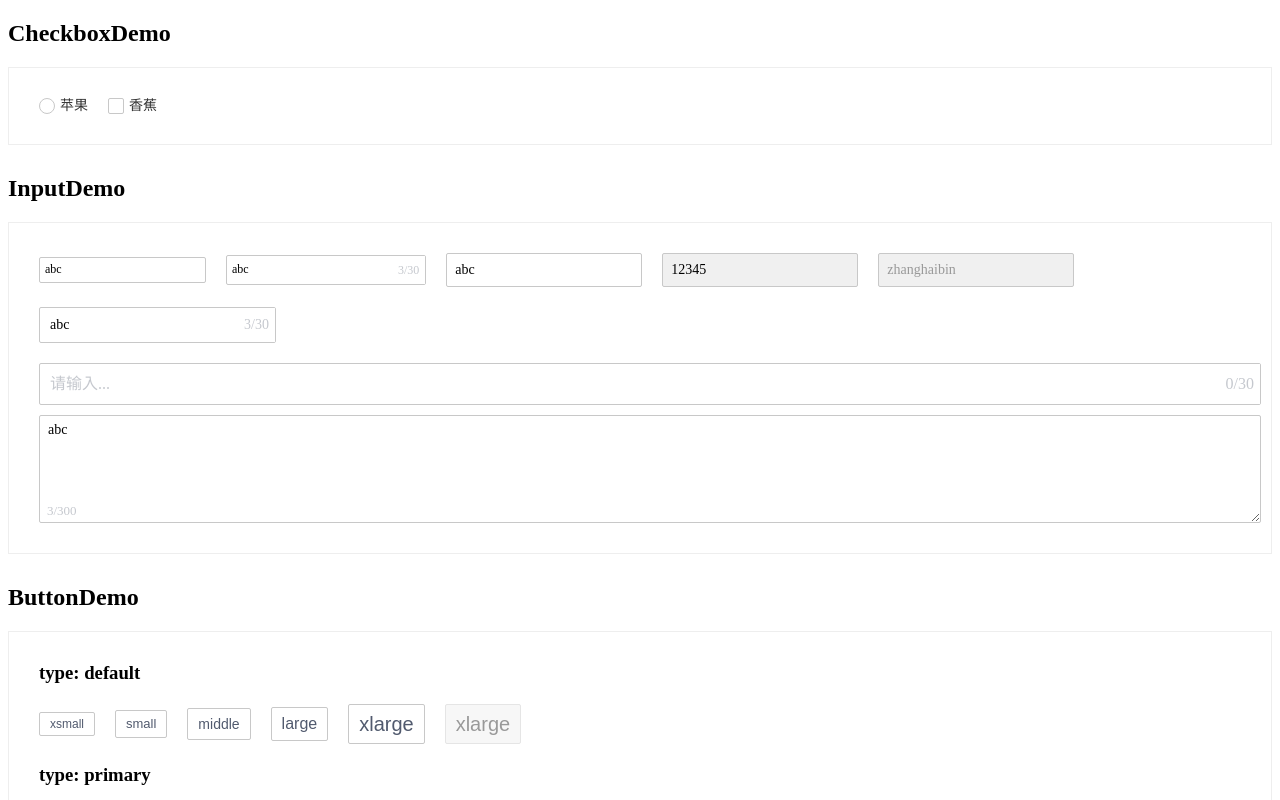
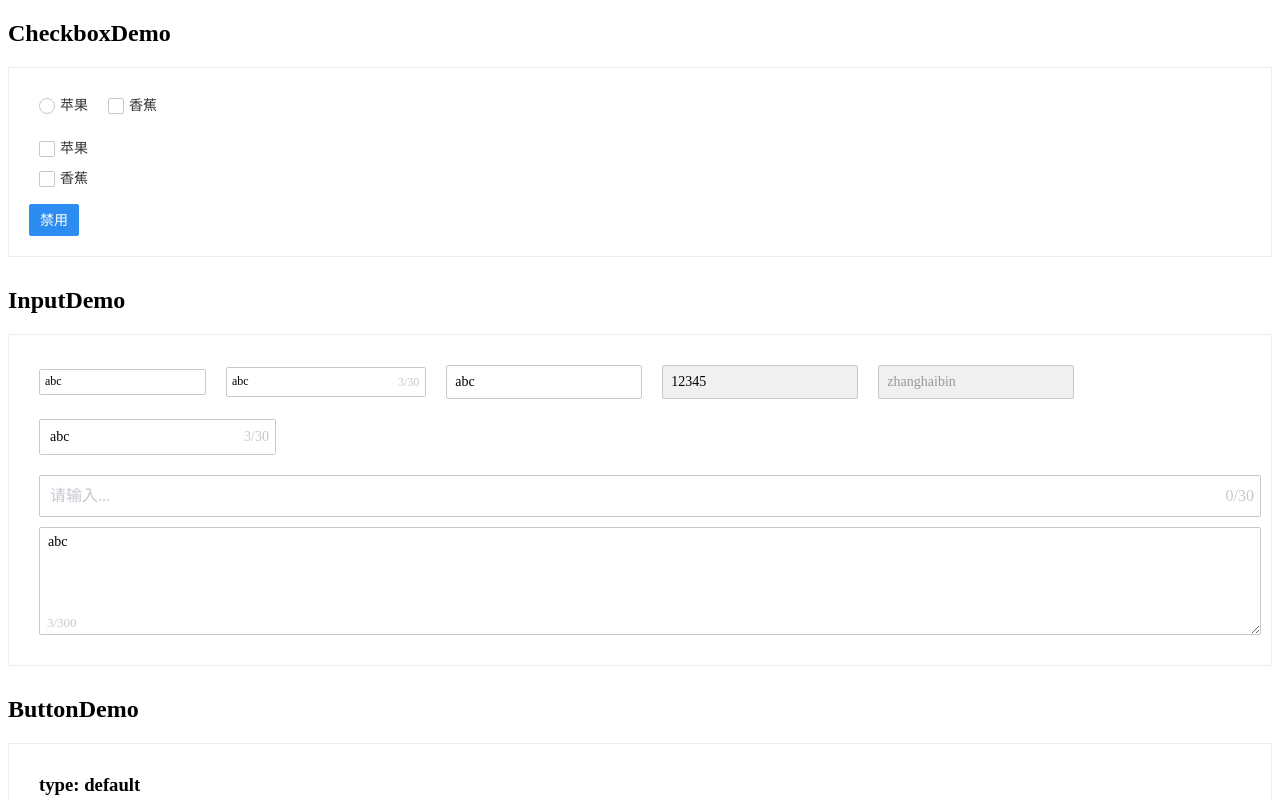
Before and after one commit to yuezhi86/domeui-vue3, a Vue app: page / in a window 1280 px wide. Shown: the top 800 px of the page. Built offline with nearby package versions, Linux system fonts and the light colour scheme.

Commit message:
Upd: save

```diff
--- a/src/examples/Button.vue
+++ b/src/examples/Button.vue
@@ -56,7 +56,7 @@
       <DeButton href="https://www.baidu.com" size="small" plain target="_blank">
         链接
       </DeButton>
-      <DeButton size="small" type="bright" plain @onClick="onClick">
+      <DeButton size="small" type="bright" plain @click="onClick">
         点击
       </DeButton>
     </div>
--- a/src/examples/Checkbox.vue
+++ b/src/examples/Checkbox.vue
@@ -20,21 +20,32 @@
         @onChange="onChange"
       />
     </div>
+    <div class="item-group">
+      <DeCheckboxGroup v-model="a" name="a" :disabled="disabled" vertical>
+        <DeCheckbox value="apple">苹果</DeCheckbox>
+        <DeCheckbox value="banana">香蕉</DeCheckbox>
+      </DeCheckboxGroup>
+    </div>
+    <DeButton @click="onTrigger">{{ disabled ? '启用' : '禁用' }}</DeButton>
   </section>
 </template>
 
 <script>
 import {ref} from 'vue';
-import {DeCheckbox} from '@/packages';
+import {DeCheckbox, DeCheckboxGroup, DeButton} from '@/packages';
 export default {
   components: {
     DeCheckbox,
+    DeCheckboxGroup,
+    DeButton,
   },
   setup() {
+    const disabled = ref(false);
     return {
-      a: ref([]),
+      a: ref(['apple']),
       b: ref(''),
       c: ref(''),
+      disabled,
       indeterminate: ref(false),
       onChange(e) {
         console.log(2, e);
@@ -42,6 +53,9 @@ export default {
       onBeforeChange(e) {
         console.log(1, e);
       },
+      onTrigger() {
+        disabled.value = !disabled.value;
+      },
     };
   },
 };
--- a/src/packages/button/index.vue
+++ b/src/packages/button/index.vue
@@ -1,10 +1,5 @@
 <template>
-  <component
-    v-bind="otherProps"
-    :is="tagName"
-    :class="classList"
-    @click="onClick"
-  >
+  <component v-bind="otherProps" :is="tagName" :class="classList">
     <slot></slot>
   </component>
 </template>
@@ -41,8 +36,7 @@ export default defineComponent({
     disabled: Boolean,
     replace: Boolean,
   },
-  emits: ['onClick'],
-  setup(props, {emit}) {
+  setup(props) {
     const tagName = computed(() => (props.href ? 'a' : 'button'));
     const otherProps = computed(() => {
       const attrs: {disabled?: string; href?: string; type?: string} = {};
@@ -76,9 +70,6 @@ export default defineComponent({
       tagName,
       classList,
       otherProps,
-      onClick(e: Event) {
-        emit('onClick', e);
-      },
     };
   },
 });
--- /dev/null
+++ b/src/packages/checkbox-group/index.less
@@ -0,0 +1,20 @@
+@import '../styles/variables';
+@import '../styles/mixins';
+
+.de-checkbox-group {
+  display: inline-flex;
+  vertical-align: middle;
+
+  .de-checkbox {
+    margin-right: @checkbox-group-item-margin;
+  }
+
+  &__vertical {
+    flex-direction: column;
+
+    .de-checkbox {
+      margin-right: 0;
+      .padding-y((@checkbox-group-item-margin / 2));
+    }
+  }
+}
--- /dev/null
+++ b/src/packages/checkbox-group/index.vue
@@ -0,0 +1,59 @@
+<template>
+  <div :class="classList">
+    <slot></slot>
+  </div>
+</template>
+
+<script lang="ts">
+import './index.less';
+import {defineComponent, computed, provide} from 'vue';
+
+const name = 'de-checkbox-group';
+export default defineComponent({
+  name,
+  props: {
+    modelValue: {
+      type: [String, Number, Array],
+      default: '',
+    },
+    name: {
+      type: String,
+      required: true,
+    },
+    htmlType: {
+      type: String,
+      default: 'checkbox',
+      validator: (v: string) => ['checkbox', 'radio'].includes(v),
+    },
+    disabled: Boolean,
+    vertical: Boolean,
+  },
+  emits: ['update:modelValue'],
+  setup(props, {emit}) {
+    const _name = computed(() => props.name);
+    const _htmlType = computed(() => props.htmlType);
+    const _disabled = computed(() => props.disabled);
+    const _modelValue = computed(() => props.modelValue);
+    const classList = computed(() => [
+      name,
+      {
+        [`${name}__vertical`]: props.vertical,
+      },
+    ]);
+
+    const update = (value: string | number | boolean) => {
+      emit('update:modelValue', value);
+    };
+
+    provide('name', _name);
+    provide('htmlType', _htmlType);
+    provide('disabled', _disabled);
+    provide('modelValue', _modelValue);
+    provide('update', update);
+
+    return {
+      classList,
+    };
+  },
+});
+</script>
--- a/src/packages/checkbox/index.less
+++ b/src/packages/checkbox/index.less
@@ -109,9 +109,9 @@
     cursor: @checkbox-icon-disabled-cursor;
   }
   &__disabled &__icon {
-    background-color: @checkbox-icon-disabled-bg-color;
-    border-color: @checkbox-icon-border-color;
-    box-shadow: none;
+    background-color: @checkbox-icon-disabled-bg-color !important;
+    border-color: @checkbox-icon-border-color !important;
+    box-shadow: none !important;
   }
   &__disabled &__icon-checkbox &__icon-inner {
     border-color: @checkbox-disabled-color;
--- a/src/packages/checkbox/index.vue
+++ b/src/packages/checkbox/index.vue
@@ -3,10 +3,10 @@
     <span :class="iconClassList">
       <i class="de-checkbox__icon-inner"></i>
       <input
-        :type="htmlType"
-        :name="name"
+        :type="pHtmlType || htmlType"
+        :name="pName || name"
         :checked="isChecked"
-        :disabled="disabled"
+        :disabled="isDisabled"
         class="de-checkbox__ipt"
         @focus="onFocus"
         @blur="onBlur"
@@ -19,8 +19,10 @@
 
 <script lang="ts">
 import './index.less';
-import {defineComponent, ref, computed, watchEffect} from 'vue';
+import {defineComponent, ref, computed, watchEffect, inject} from 'vue';
 
+type PModelValue = string | number | boolean;
+const DEFAULT_HTML_TYPE = 'checkbox';
 const name = 'de-checkbox';
 export default defineComponent({
   name,
@@ -43,7 +45,7 @@ export default defineComponent({
     },
     htmlType: {
       type: String,
-      default: 'checkbox',
+      default: DEFAULT_HTML_TYPE,
       validator: (v: string) => ['checkbox', 'radio'].includes(v),
     },
     falseValue: {
@@ -61,15 +63,26 @@ export default defineComponent({
     'onBeforeChange',
   ],
   setup(props, {emit}) {
+    const pName = inject('name', {value: ''});
+    const pHtmlType = inject('htmlType', {value: DEFAULT_HTML_TYPE});
+    const pDisabled = inject('disabled', {value: false});
+    const pModelValue = inject<{value: PModelValue | Array<PModelValue>}>(
+      'modelValue',
+      {
+        value: '',
+      }
+    );
+    const pUpdate = inject<Function | null>('update', null);
     const value = ref<boolean | string | number>('');
     const isFocus = ref(false);
     const isChecked = ref(false);
     const isRadio = computed(() => props.htmlType === 'radio');
+    const isDisabled = computed(() => pDisabled.value || props.disabled);
     const wrapClassList = computed(() => {
       return [
         name,
         {
-          [`${name}__disabled`]: props.disabled,
+          [`${name}__disabled`]: isDisabled.value,
           [`${name}__checked`]: isChecked.value,
           [`${name}__focus`]: isFocus.value,
           [`${name}__indeterminate`]: props.indeterminate && !isChecked.value,
@@ -99,18 +112,41 @@ export default defineComponent({
         value: value.value,
       });
     };
+    const updateParent = () => {
+      if (typeof pUpdate !== 'function') return;
+      if (isRadio.value) {
+        pUpdate(value.value);
+        return;
+      }
+
+      const _pModelValue = Array.isArray(pModelValue.value)
+        ? [...pModelValue.value]
+        : [];
+      if (isChecked.value) {
+        pUpdate([...new Set([..._pModelValue, value.value])]);
+      } else {
+        const index = _pModelValue.findIndex((item) => item === props.value);
+        if (index === -1) return;
+        _pModelValue.splice(index, 1);
+        pUpdate([..._pModelValue]);
+      }
+    };
 
     watchEffect(() => {
       isChecked.value = props.modelValue === props.value;
     });
 
     return {
+      pName,
+      pHtmlType,
+      isDisabled,
       isChecked,
       wrapClassList,
       iconClassList,
       onClick() {
-        if (props.disabled) return;
+        if (isDisabled.value) return;
         update();
+        updateParent();
         emit('update:indeterminate', false);
         emit('update:modelValue', value.value);
       },
--- a/src/packages/index.ts
+++ b/src/packages/index.ts
@@ -1,7 +1,9 @@
 import Button from './button/index.vue';
 import Input from './input/index.vue';
 import Checkbox from './checkbox/index.vue';
+import CheckboxGroup from './checkbox-group/index.vue';
 
 export const DeButton = Button;
 export const DeInput = Input;
 export const DeCheckbox = Checkbox;
+export const DeCheckboxGroup = CheckboxGroup;
--- a/src/packages/styles/mixins/utils.less
+++ b/src/packages/styles/mixins/utils.less
@@ -1,6 +1,11 @@
 .margin-x(@value) {
   margin-right: @value;
   margin-left: @value;
+}
+
+.margin-y(@value) {
+  margin-top: @value;
+  margin-bottom: @value;
 }
 
 .padding-x(@value) {
@@ -8,6 +13,11 @@
   padding-left: @value;
 }
 
+.padding-y(@value) {
+  padding-top: @value;
+  padding-bottom: @value;
+}
+
 .long(@display: block) {
   display: @display;
   width: 100%;
--- a/src/packages/styles/variables/checkbox.less
+++ b/src/packages/styles/variables/checkbox.less
@@ -12,3 +12,5 @@
 @checkbox-font-size: @font-size;
 @checkbox-line-height: 16px;
 @checkbox-disabled-color: @disabled-text-color;
+
+@checkbox-group-item-margin: 14px;
```
